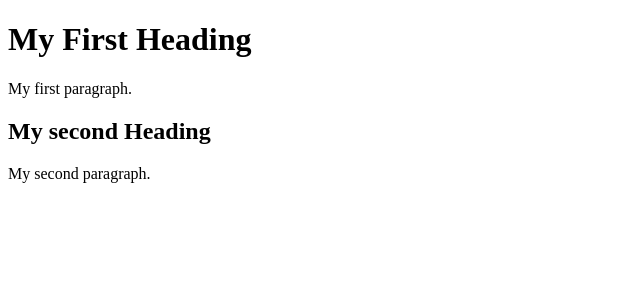
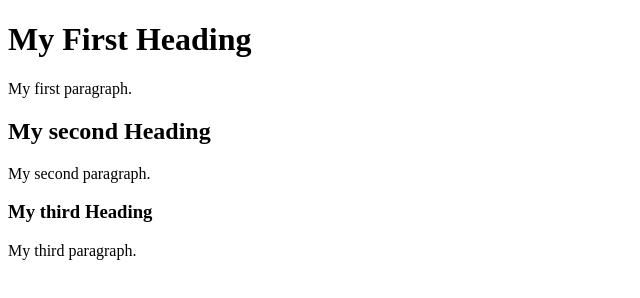
Before and after one commit to yaramanoj/yaramanoj, a plain HTML site: page index.html in a window 1280 px wide. Shown: the whole page, without its empty margins (0-640 px from the left). Drawn offline with Linux system fonts and the light colour scheme.

Commit message:
third line added in html

```diff
--- a/index.html
+++ b/index.html
@@ -10,5 +10,9 @@
 
 <p>My second paragraph.</p>
 
+<h3>My third Heading</h3>
+
+<p>My third paragraph.</p>
+
 </body>
 </html>
```
